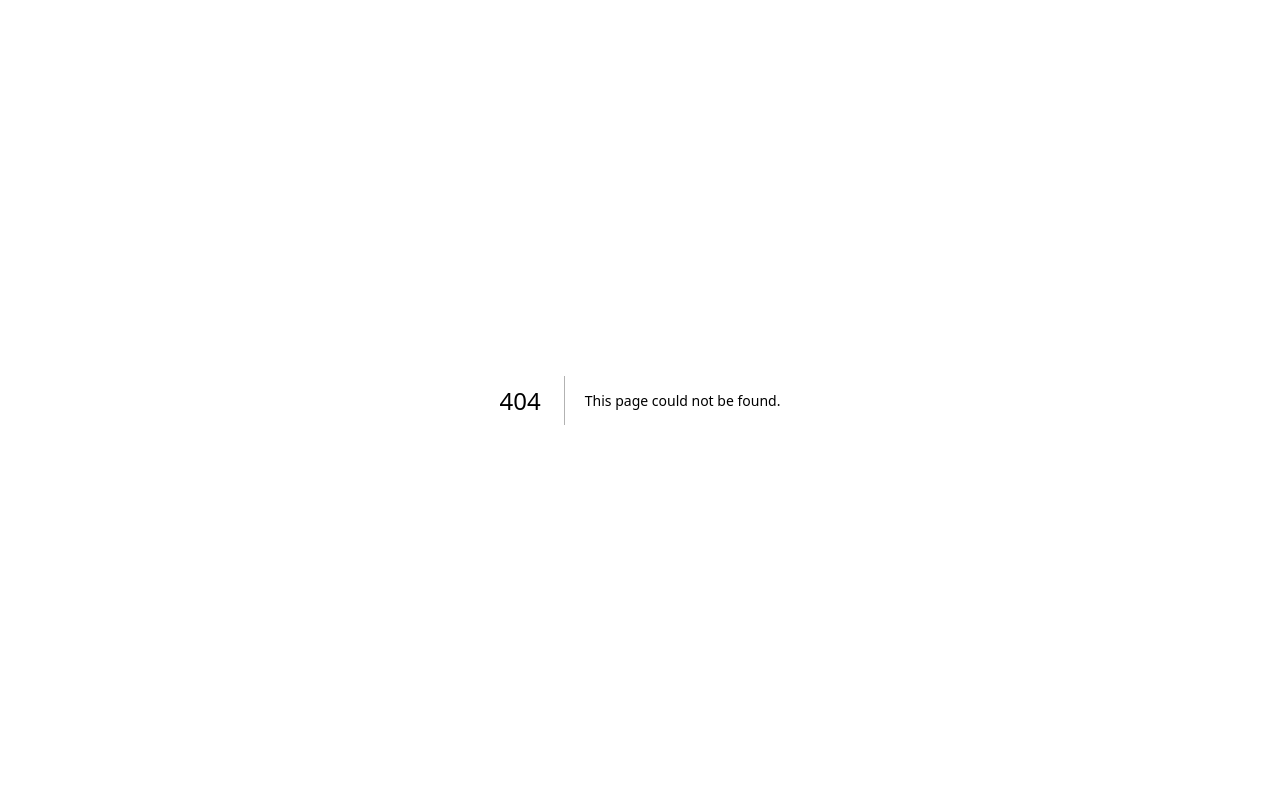
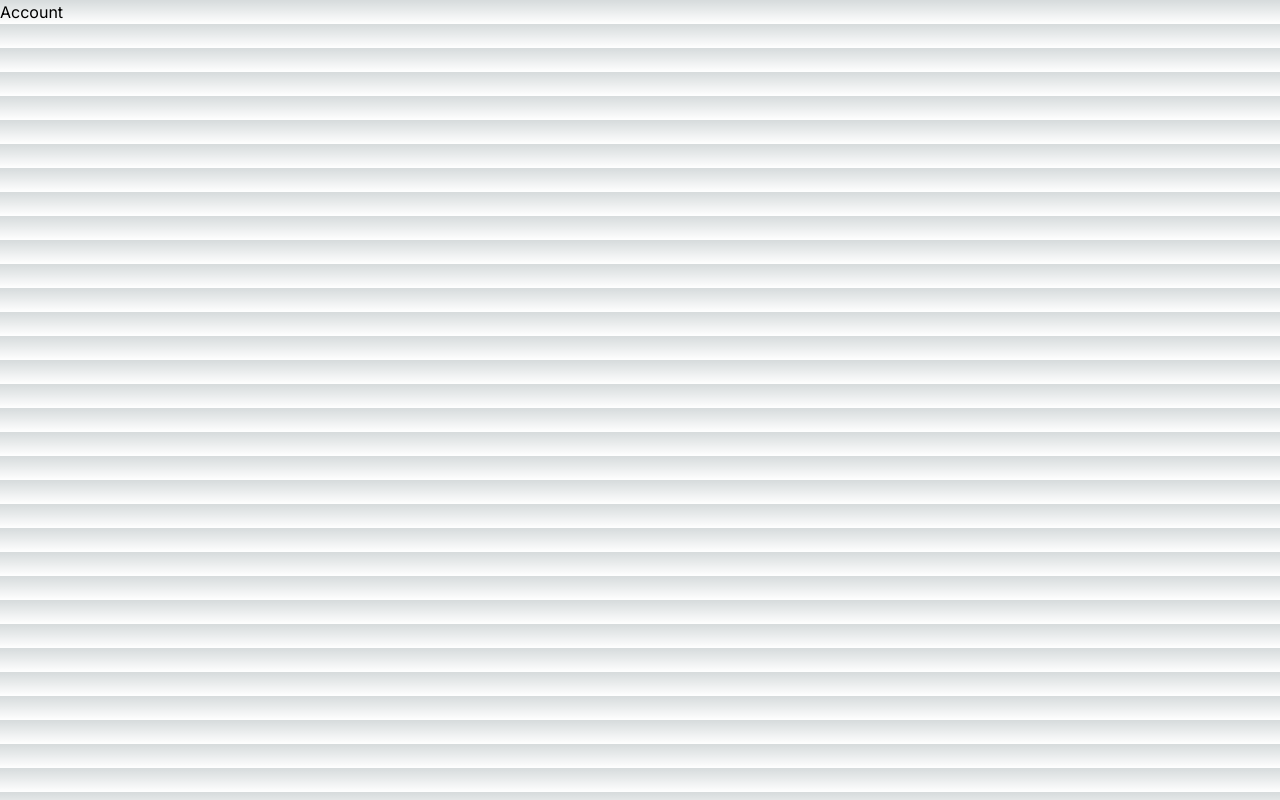
Before and after one commit to richarddushime/Bitcoin-bank, a Next.js app in the folder client/: page /account in a window 1280 px wide. Before the commit this address had no page. Built offline with nearby package versions, Linux system fonts and the light colour scheme.

Commit message:
account page created

```diff
--- /dev/null
+++ b/client/src/app/account/page.tsx
@@ -0,0 +1,9 @@
+import React from 'react'
+
+const Account = () => {
+  return (
+    <div>Account</div>
+  )
+}
+
+export default Account
```
